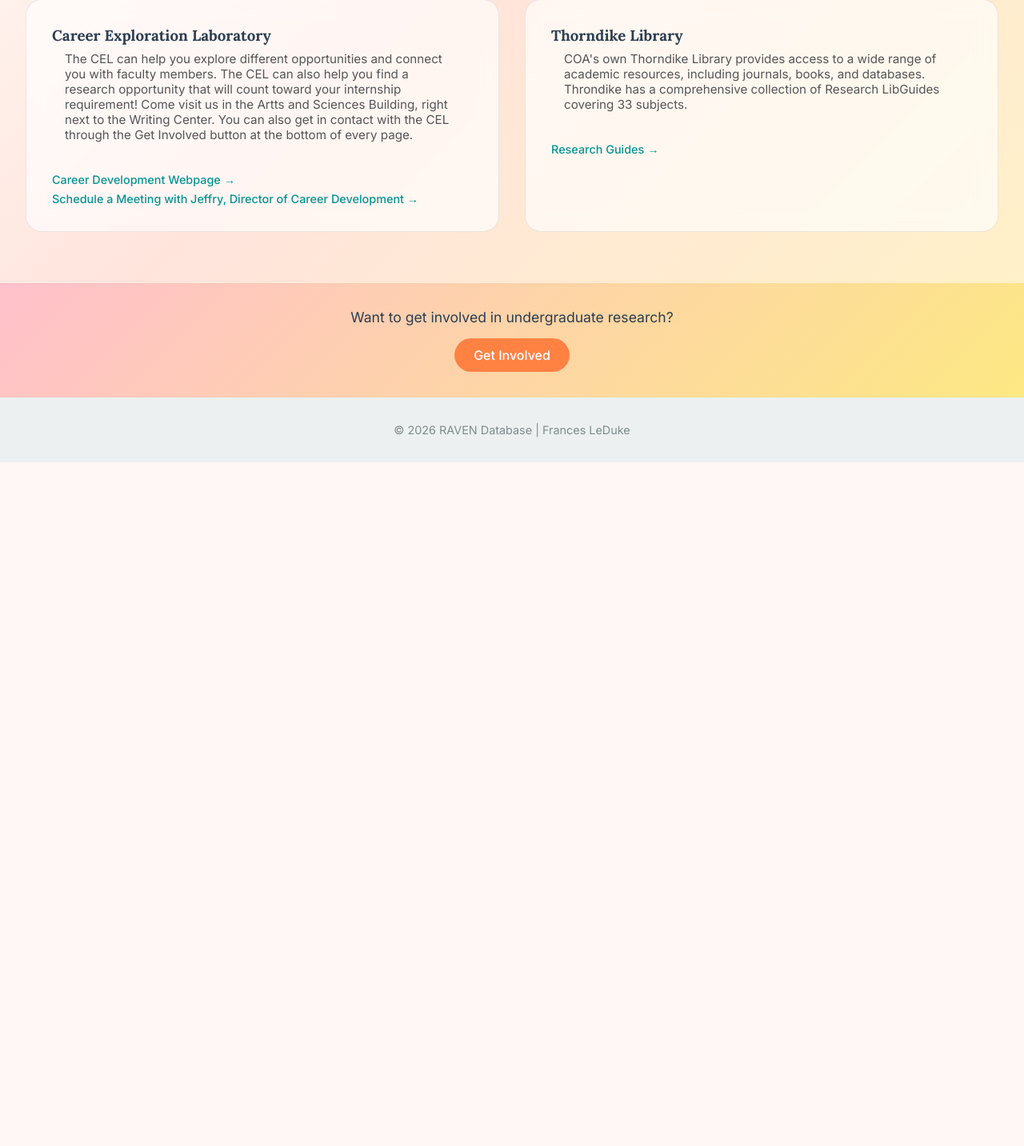
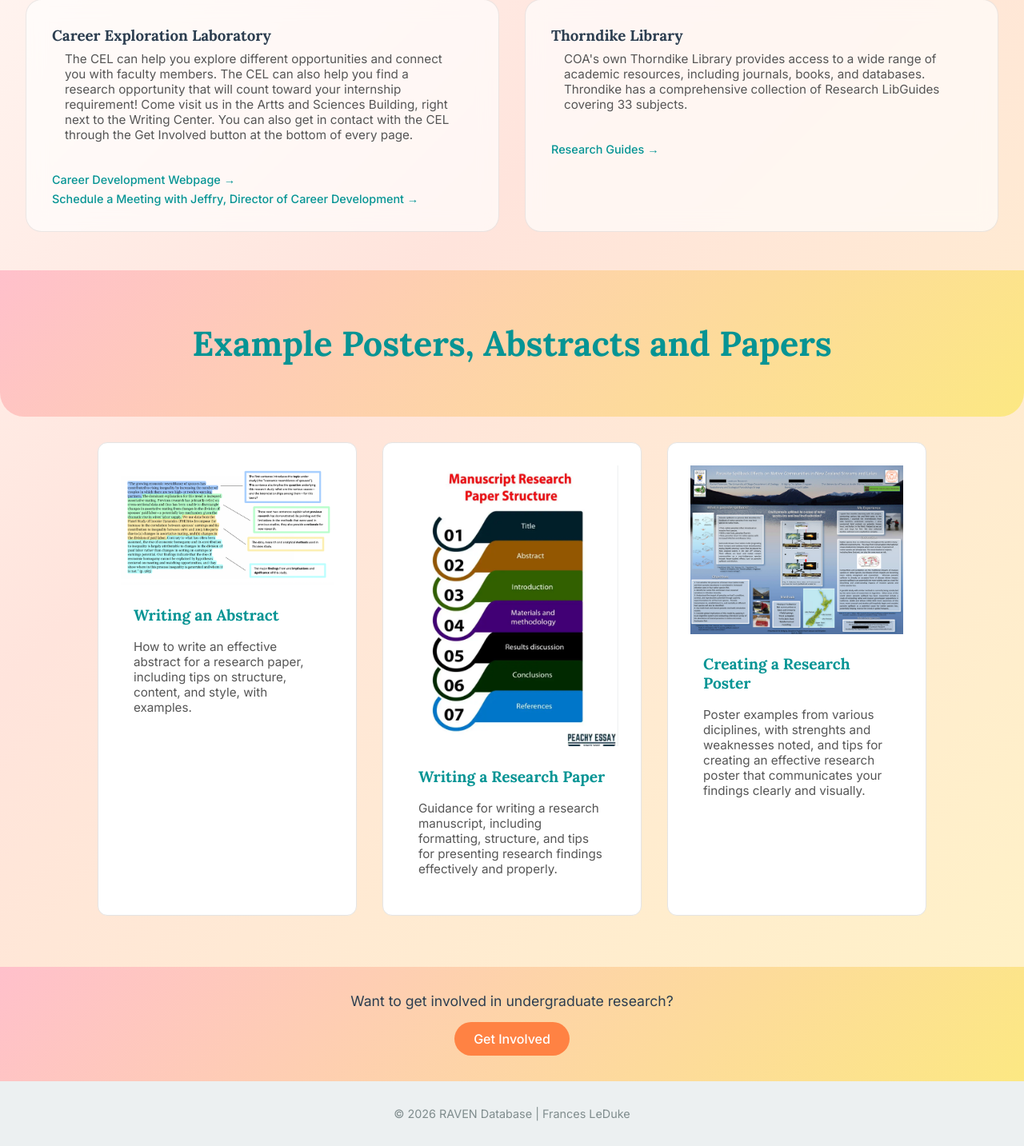
Before and after one commit to francesleduke/SOAR-Database, a Flask app: page /guides/resources in a window 1280 px wide. Shown: the part 373-1806 px from the top of the page at 80% size. Before the commit the page ends 951 px from the top, so only its background shows below. Run offline with Flask 3, Linux system fonts and the light colour scheme.

Commit message:
Update resources.html
oops add deleted section

```diff
--- a/templates/resources.html
+++ b/templates/resources.html
@@ -35,7 +35,48 @@
             <div class="field-links">
                 <a href="https://libguides.coa.edu/">Research Guides →</a>
         </div>
+</section>
 
+
+<section class="hero-banner">
+  <h1>Example Posters, Abstracts and Papers</h1>
+</section>
+
+
+<!-- ORGANIZATION GRID -->
+<section class="org-grid">
+
+    <!-- Sample Abstract -->
+    <a href="https://writing.wisc.edu/handbook/assignments/writing-an-abstract-for-your-research-paper/" target="_blank" class="card-link">
+        <div class="org-card">
+            <img src="{{ url_for('static', filename='abstract.png') }}" alt="Writing an Abstract for your Research Paper">
+            <h2> Writing an Abstract</h2>
+            <p>
+                How to write an effective abstract for a research paper, including tips on structure, content, and style, with examples.
+            </p>
+        </div>
+    </a>
+
+       <!-- Sample Research Paper -->
+    <a href="https://sib.illinois.edu/undergraduate/guidelines/manuscript" target="_blank" class="card-link">
+        <div class="org-card">
+            <img src="{{ url_for('static', filename='paper.png') }}" alt="Writing a Research Paper">
+            <h2> Writing a Research Paper</h2>
+            <p>
+               Guidance for writing a research manuscript, including formatting, structure, and tips for presenting research findings effectively and properly.
+            </p>
+        </div>
+    </a>
+       <!-- Sample Research Poster -->
+    <a href="https://undergraduates.utexas.edu/academics/undergraduate-research/research-poster-resources/poster-samples" target="_blank" class="card-link">
+        <div class="org-card">
+            <img src="{{ url_for('static', filename='poster.png') }}" alt="Creating a Research Poster">
+            <h2> Creating a Research Poster</h2>
+            <p>
+               Poster examples from various diciplines, with strenghts and weaknesses noted, and tips for creating an effective research poster that communicates your findings clearly and visually.
+            </p>
+        </div>
+    </a>
 </section>
 
 
```
